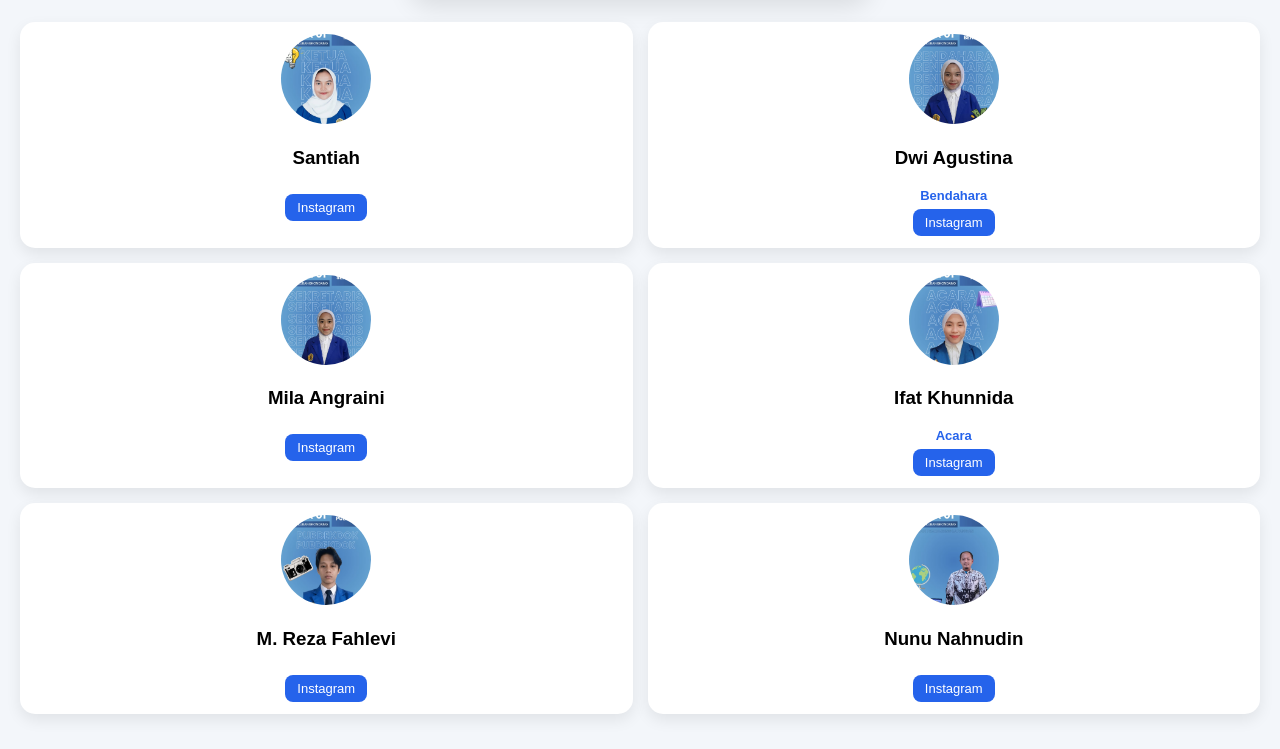
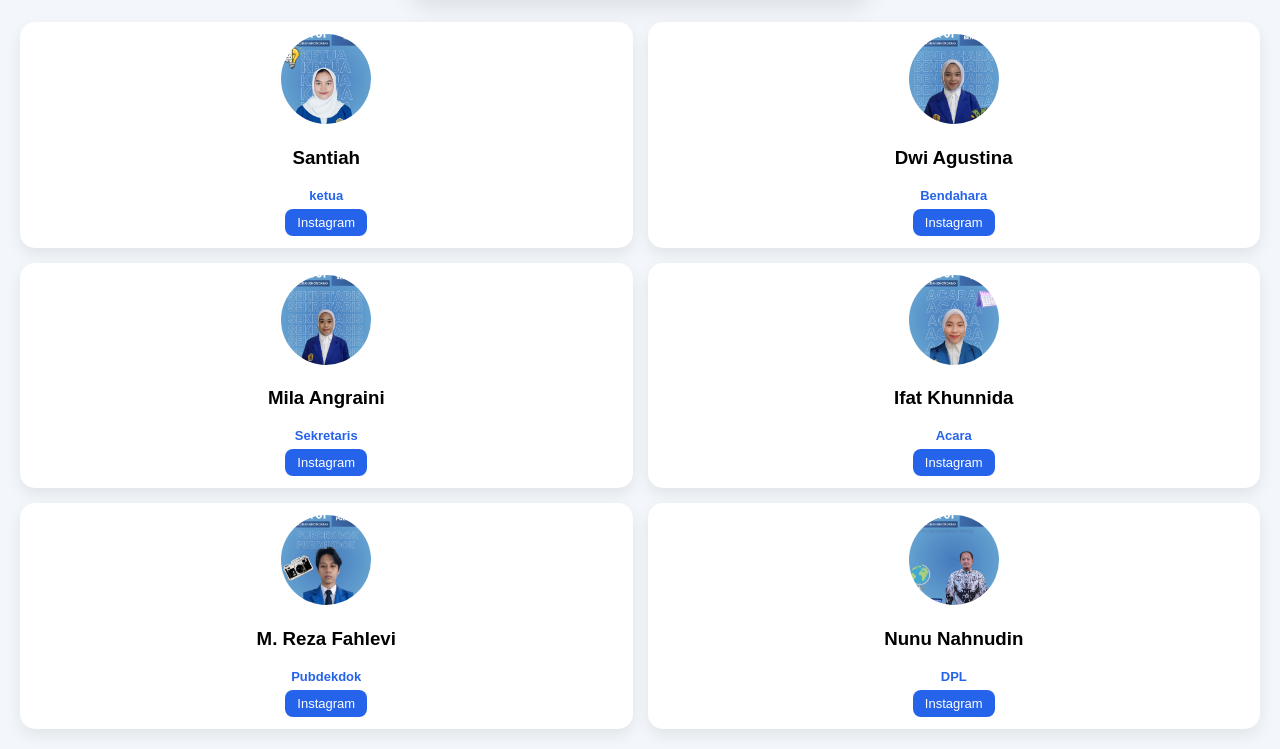
Before and after one commit to MuhmmdReza/pplk01, a plain HTML site: page index.html in a window 1280 px wide. Shown: the part 384-1133 px from the top of the page. Drawn offline with Linux system fonts and the light colour scheme.

Commit message:
Update index.html

```diff
--- a/index.html
+++ b/index.html
@@ -92,6 +92,7 @@ a {
 <div class="card">
   <img src="santiah.jpg">
   <h3>Santiah</h3>
+  <div class="role">ketua</div>
   <a href="https://www.instagram.com/santiah_270804" target="_blank">Instagram</a>
 </div>
 
@@ -105,6 +106,7 @@ a {
 <div class="card">
   <img src="mila.jpg">
   <h3>Mila Angraini</h3>
+  <div class="role">Sekretaris</div>
   <a href="https://www.instagram.com/milggr99" target="_blank">Instagram</a>
 </div>
 
@@ -118,12 +120,14 @@ a {
 <div class="card">
   <img src="reza.jpg">
   <h3>M. Reza Fahlevi</h3>
+  <div class="role">Pubdekdok</div>
   <a href="https://www.instagram.com/muhmmdreza11" target="_blank">Instagram</a>
 </div>
 
 <div class="card">
   <img src="nunu.jpg" alt="Nunu Nahnudin">
   <h3>Nunu Nahnudin</h3>
+  <div class="role">DPL</div>
   <a href="https://www.instagram.com/nununahnudin" target="_blank">Instagram</a>
 </div>
 
```
